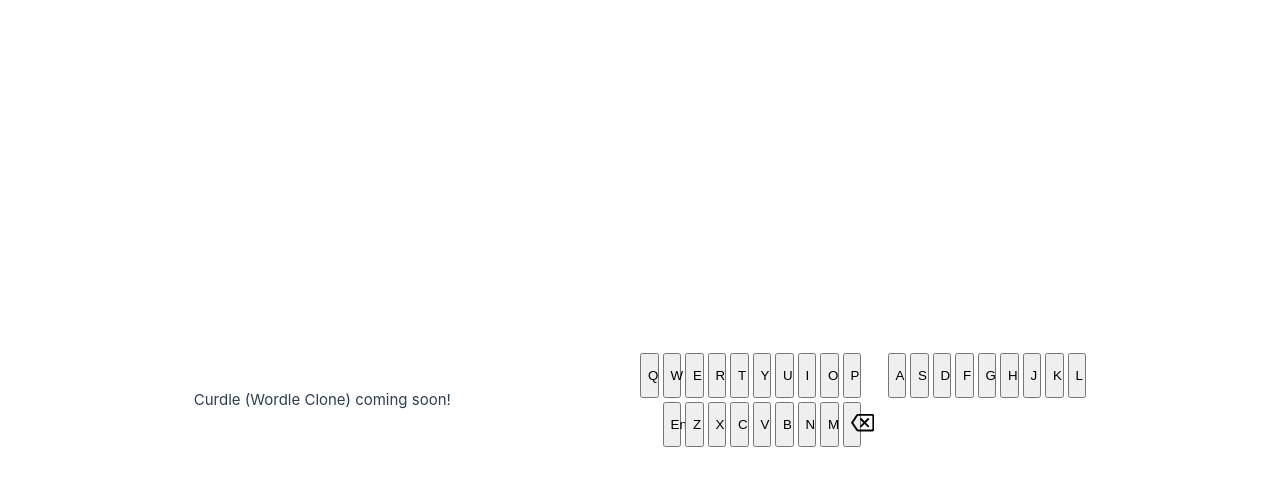
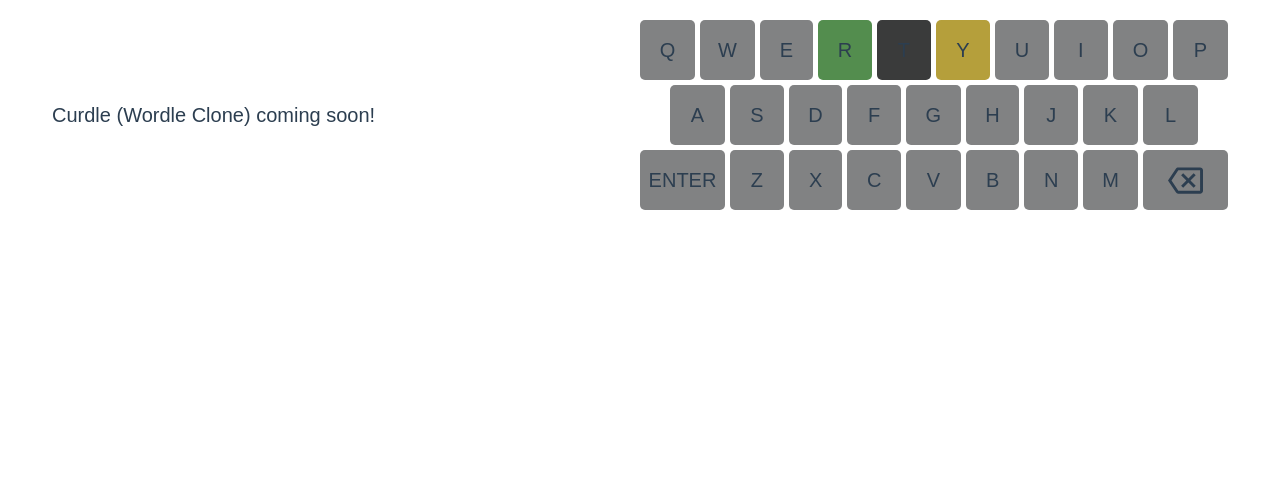
Before and after one commit to sudomakecoffee/wordle-clone, a Vue app: page / in a window 1280 px wide. Shown: the top 486 px of the page. Built offline with nearby package versions, Linux system fonts and the light colour scheme.

Commit message:
Add global styling for keys

```diff
--- a/src/assets/base.css
+++ b/src/assets/base.css
@@ -2,11 +2,9 @@
 :root {
   --vt-c-white: #ffffff;
   --vt-c-white-soft: #f8f8f8;
-  --vt-c-white-mute: #f2f2f2;
 
   --vt-c-black: #181818;
   --vt-c-black-soft: #222222;
-  --vt-c-black-mute: #282828;
 
   --vt-c-indigo: #2c3e50;
 
@@ -19,13 +17,16 @@
   --vt-c-text-light-2: rgba(60, 60, 60, 0.66);
   --vt-c-text-dark-1: var(--vt-c-white);
   --vt-c-text-dark-2: rgba(235, 235, 235, 0.64);
+
+  --wc-c-black-mute: hsl(240, 3%, 7%);
+  --wc-c-white-mute: #f2f2f2;
 }
 
 /* semantic color variables for this project */
 :root {
   --color-background: var(--vt-c-white);
   --color-background-soft: var(--vt-c-white-soft);
-  --color-background-mute: var(--vt-c-white-mute);
+  --color-background-mute: var(--wc-c-white-mute);
 
   --color-border: var(--vt-c-divider-light-2);
   --color-border-hover: var(--vt-c-divider-light-1);
@@ -38,15 +39,15 @@
 
 @media (prefers-color-scheme: dark) {
   :root {
-    --color-background: var(--vt-c-black);
+    --color-background: var(--wc-c-black-mute);
     --color-background-soft: var(--vt-c-black-soft);
-    --color-background-mute: var(--vt-c-black-mute);
+    --color-background-mute: var(--wc-c-black-mute);
 
     --color-border: var(--vt-c-divider-dark-2);
     --color-border-hover: var(--vt-c-divider-dark-1);
 
     --color-heading: var(--vt-c-text-dark-1);
-    --color-text: var(--vt-c-text-dark-2);
+    --color-text: var(--wc-c-white-mute);
   }
 }
 
@@ -54,21 +55,82 @@
 *::before,
 *::after {
   box-sizing: border-box;
+
   margin: 0;
   position: relative;
-  font-weight: normal;
 }
 
 body {
   min-height: 100vh;
+  margin: 0;
+  padding: 1em;
+
+  font-size: clamp(0.5rem, 2.5vmin, 1.5rem);
+  font-family: Arial;
+  font-weight: normal;
+
   color: var(--color-text);
   background: var(--color-background);
-  transition: color 0.5s, background-color 0.5s;
+
   line-height: 1.6;
-  font-family: Inter, -apple-system, BlinkMacSystemFont, 'Segoe UI', Roboto, Oxygen, Ubuntu,
-    Cantarell, 'Fira Sans', 'Droid Sans', 'Helvetica Neue', sans-serif;
-  font-size: 15px;
   text-rendering: optimizeLegibility;
   -webkit-font-smoothing: antialiased;
   -moz-osx-font-smoothing: grayscale;
+
+  display: flex;
+  flex-direction: column;
+
+  transition: color 0.5s, background-color 0.5s;
 }
+
+.key {
+  background-color: hsl(
+      var(--hue, 200),
+      var(--saturation, 1%),
+      calc(var(--lightness-offset, 0%) + var(--lightness, 51%))
+    );
+  color: var(--color-text);
+  fill: var(--color-text);
+  text-transform: uppercase;
+  border-radius: 0.25em;
+  cursor: pointer;
+  user-select: none;
+
+  font-size: inherit;
+  grid-column: span 2;
+  border: none;
+  padding: 0;
+
+  display: flex;
+  justify-content: center;
+  align-items: center;
+}
+
+.key.key-large {
+  grid-column: span 3;
+}
+
+.key.key-small {
+  grid-column: span 1;
+}
+
+.key:hover:not(.key-wrong),
+.key:focus:not(.key-wrong) {
+  --lightness-offset: 10%;
+}
+
+.key.key-wrong {
+  --lightness: 23%;
+}
+
+.key.key-close {
+  --hue: 49;
+  --saturation: 51%;
+  --lightness: 47%;
+}
+
+.key.key-correct {
+  --hue: 115;
+  --saturation: 29%;
+  --lightness: 43%;
+}
```
